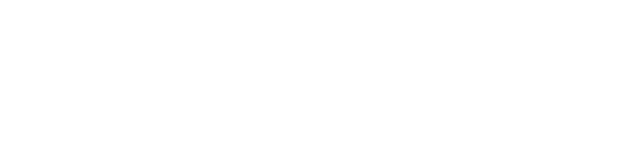
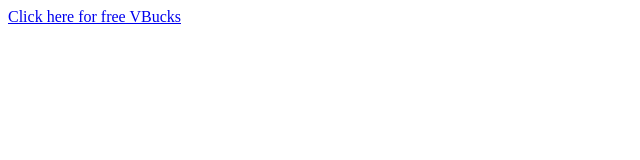
Before and after one commit to tustinbin/isfall25grp25, a plain HTML site: page index.html in a window 1280 px wide. Shown: the whole page, without its empty margins (0-640 px from the left). Drawn offline with Linux system fonts and the light colour scheme.

Commit message:
Link for VBucks

```diff
--- a/index.html
+++ b/index.html
@@ -6,6 +6,6 @@
     <title>Document</title>
 </head>
 <body>
-
+    <a href="https://www.churchofjesuschrist.org/?lang=eng">Click here for free VBucks</a>
 </body>
 </html>
```
